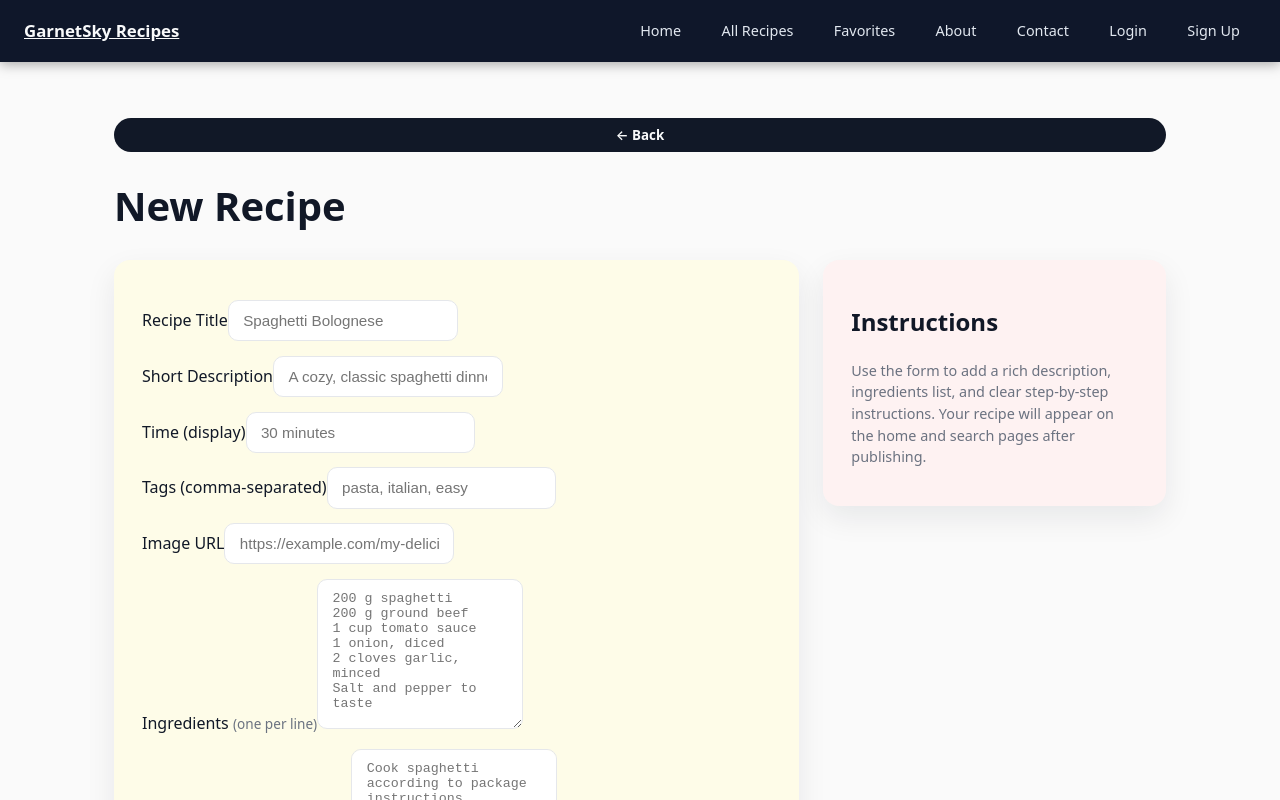
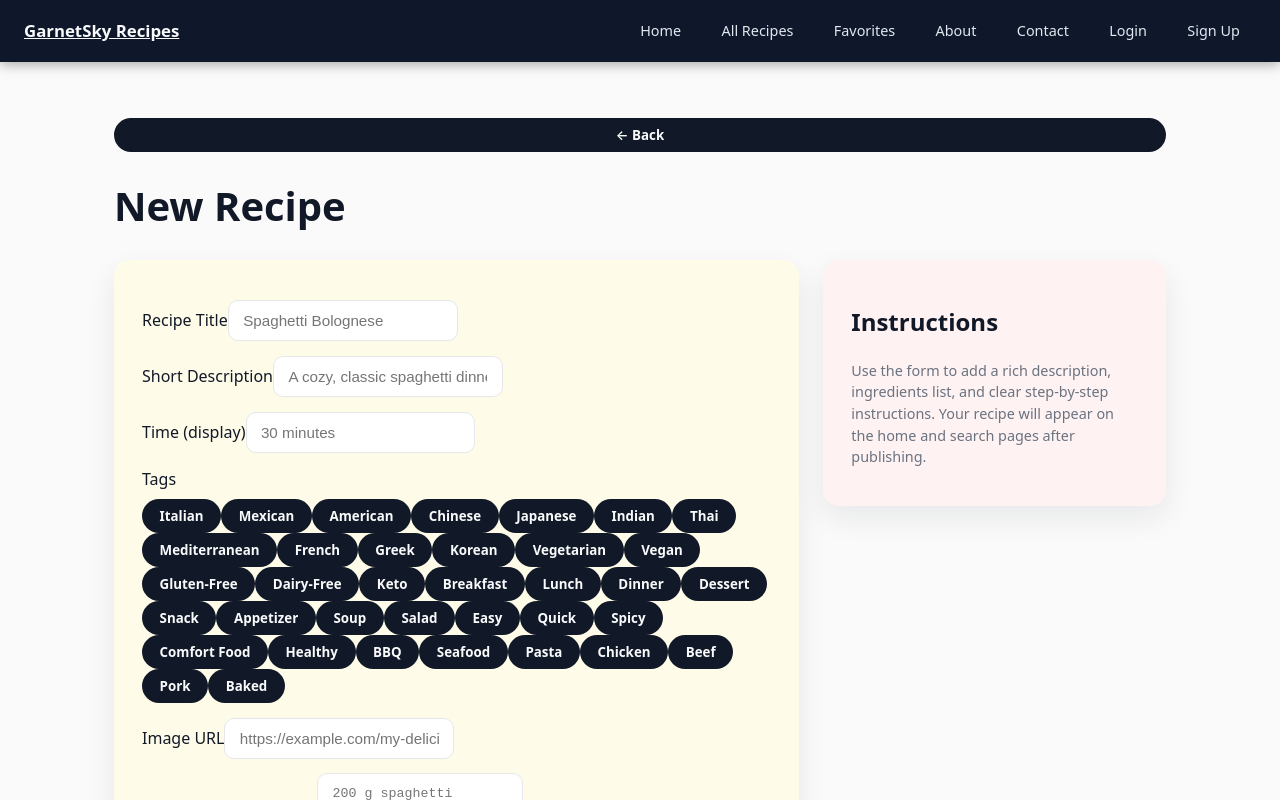
Before and after one commit to carterAnt03/GarnetSky-deploy, a React (Vite) app in the folder app/: page /submit in a window 1280 px wide. Shown: the top 800 px of the page. Built offline with nearby package versions, Linux system fonts and the light colour scheme; no server answers.

Commit message:
feat: predefined tags with pill picker on submit and styled dropdown on search

```diff
--- /dev/null
+++ b/app/src/data/tags.js
@@ -0,0 +1,12 @@
+export const TAGS = [
+  // Cuisine
+  "Italian", "Mexican", "American", "Chinese", "Japanese",
+  "Indian", "Thai", "Mediterranean", "French", "Greek", "Korean",
+  // Diet
+  "Vegetarian", "Vegan", "Gluten-Free", "Dairy-Free", "Keto",
+  // Meal
+  "Breakfast", "Lunch", "Dinner", "Dessert", "Snack", "Appetizer", "Soup", "Salad",
+  // Style
+  "Easy", "Quick", "Spicy", "Comfort Food", "Healthy", "BBQ",
+  "Seafood", "Pasta", "Chicken", "Beef", "Pork", "Baked",
+];
--- a/app/src/pages/Search.jsx
+++ b/app/src/pages/Search.jsx
@@ -3,6 +3,7 @@ import { Link } from "react-router-dom";
 import RecipeCard from "../components/RecipeCard";
 import { searchRecipes } from "../services/recipeService";
 import { useAuth } from "../context/AuthContext";
+import { TAGS } from "../data/tags";
 
 export default function Search() {
   const { user } = useAuth();
@@ -10,7 +11,6 @@ export default function Search() {
   const [activeQ, setActiveQ] = useState("");
   const [tag, setTag] = useState("");
   const [results, setResults] = useState([]);
-  const [allTags, setAllTags] = useState([]);
   const [loading, setLoading] = useState(false);
   const [page, setPage] = useState(1);
 
@@ -23,12 +23,7 @@ export default function Search() {
 
     searchRecipes({ query: activeQ, tag })
       .then((list) => {
-        if (!ignore) {
-          setResults(list);
-          if (!activeQ && !tag) {
-            setAllTags(Array.from(new Set(list.flatMap((r) => r.tags || []))).sort());
-          }
-        }
+        if (!ignore) setResults(list);
       })
       .catch((err) => {
         console.error(err);
@@ -95,27 +90,23 @@ export default function Search() {
           </button>
         </div>
 
-        {allTags.length > 0 && (
-          <div className="tag-filters">
-            <button
-              type="button"
-              className={`pill-btn ${tag === "" ? "primary" : ""}`}
-              onClick={() => setTag("")}
-            >
-              All
+        <div className="tag-dropdown-wrap">
+          <select
+            className="tag-select"
+            value={tag}
+            onChange={(e) => setTag(e.target.value)}
+          >
+            <option value="">All Tags</option>
+            {TAGS.map((t) => (
+              <option key={t} value={t}>{t}</option>
+            ))}
+          </select>
+          {tag && (
+            <button type="button" className="pill-btn" onClick={() => setTag("")}>
+              Clear Filter
             </button>
-            {allTags.map((t) => (
-              <button
-                key={t}
-                type="button"
-                className={`pill-btn ${tag === t ? "primary" : ""}`}
-                onClick={() => setTag(tag === t ? "" : t)}
-              >
-                {t}
-              </button>
-            ))}
-          </div>
-        )}
+          )}
+        </div>
 
         <div className="search-meta">
           {loading ? (
--- a/app/src/pages/Submit.jsx
+++ b/app/src/pages/Submit.jsx
@@ -2,6 +2,7 @@ import { useState } from "react";
 import { Link, useNavigate } from "react-router-dom";
 import { useAuth } from "../context/AuthContext";
 import { createRecipe } from "../services/recipeService";
+import { TAGS } from "../data/tags";
 
 export default function SubmitPage() {
   const { user } = useAuth();
@@ -10,7 +11,13 @@ export default function SubmitPage() {
   const [title, setTitle] = useState("");
   const [desc, setDesc] = useState("");
   const [time, setTime] = useState("");
-  const [tags, setTags] = useState("");
+  const [tags, setTags] = useState([]);
+
+  function toggleTag(tag) {
+    setTags((prev) =>
+      prev.includes(tag) ? prev.filter((t) => t !== tag) : [...prev, tag]
+    );
+  }
   const [imageUrl, setImageUrl] = useState("");
   const [ingredientsText, setIngredientsText] = useState("");
   const [instructionsText, setInstructionsText] = useState("");
@@ -55,7 +62,7 @@ export default function SubmitPage() {
         title: title.trim(),
         desc: desc.trim(),
         time: time.trim() || null,
-        tags: tags,
+        tags: tags.join(","),
         imageUrl: imageUrl.trim() || null,
         ingredientsText,
         instructionsText,
@@ -144,15 +151,23 @@ export default function SubmitPage() {
                 />
               </label>
 
-              <label>
-                Tags (comma-separated)
-                <input
-                  type="text"
-                  placeholder="pasta, italian, easy"
-                  value={tags}
-                  onChange={(e) => setTags(e.target.value)}
-                />
-              </label>
+              <div>
+                <label style={{ display: "block", marginBottom: "0.5rem" }}>
+                  Tags {tags.length > 0 && <span className="muted" style={{ fontSize: "0.85rem" }}>({tags.length} selected)</span>}
+                </label>
+                <div className="tag-picker">
+                  {TAGS.map((t) => (
+                    <button
+                      key={t}
+                      type="button"
+                      className={`pill-btn ${tags.includes(t) ? "primary" : ""}`}
+                      onClick={() => toggleTag(t)}
+                    >
+                      {t}
+                    </button>
+                  ))}
+                </div>
+              </div>
 
                <label>
                 Image URL
```
Also changed, not shown: app/src/App.css (+34 -0 lines).
